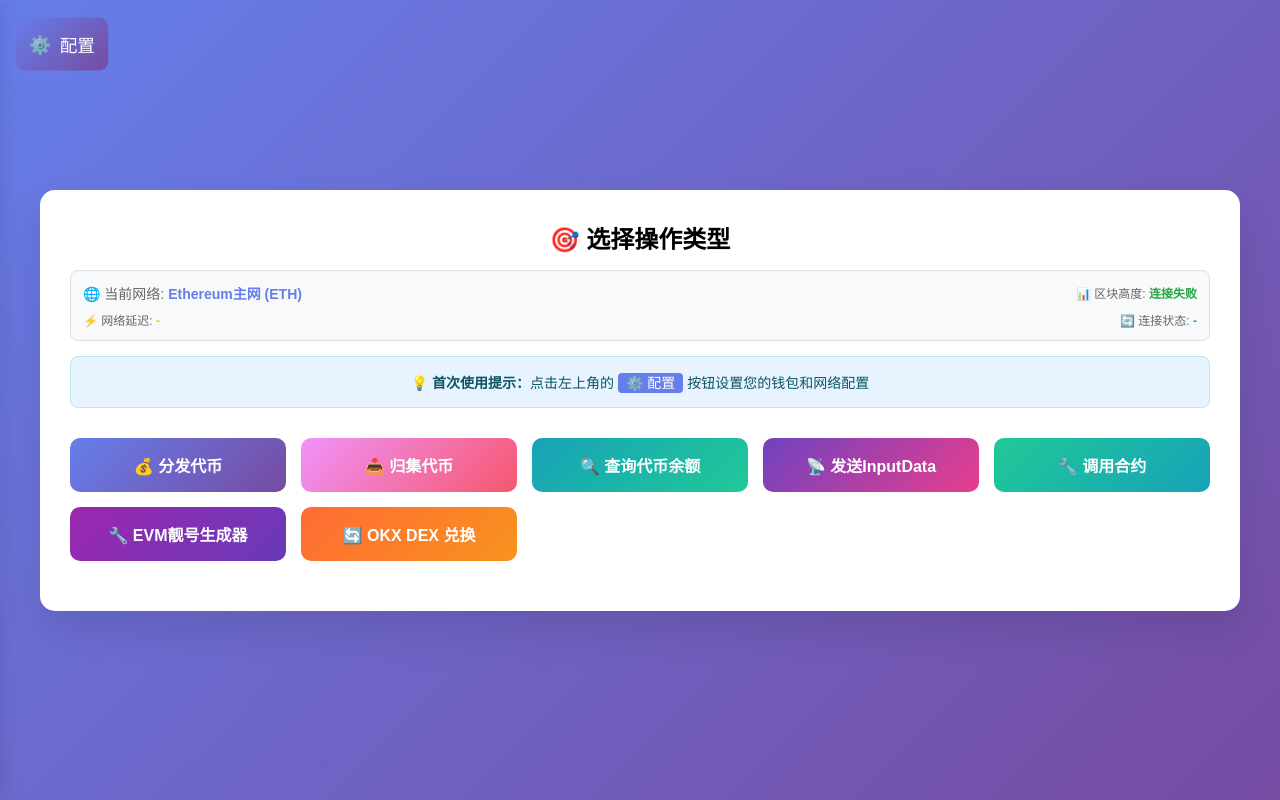
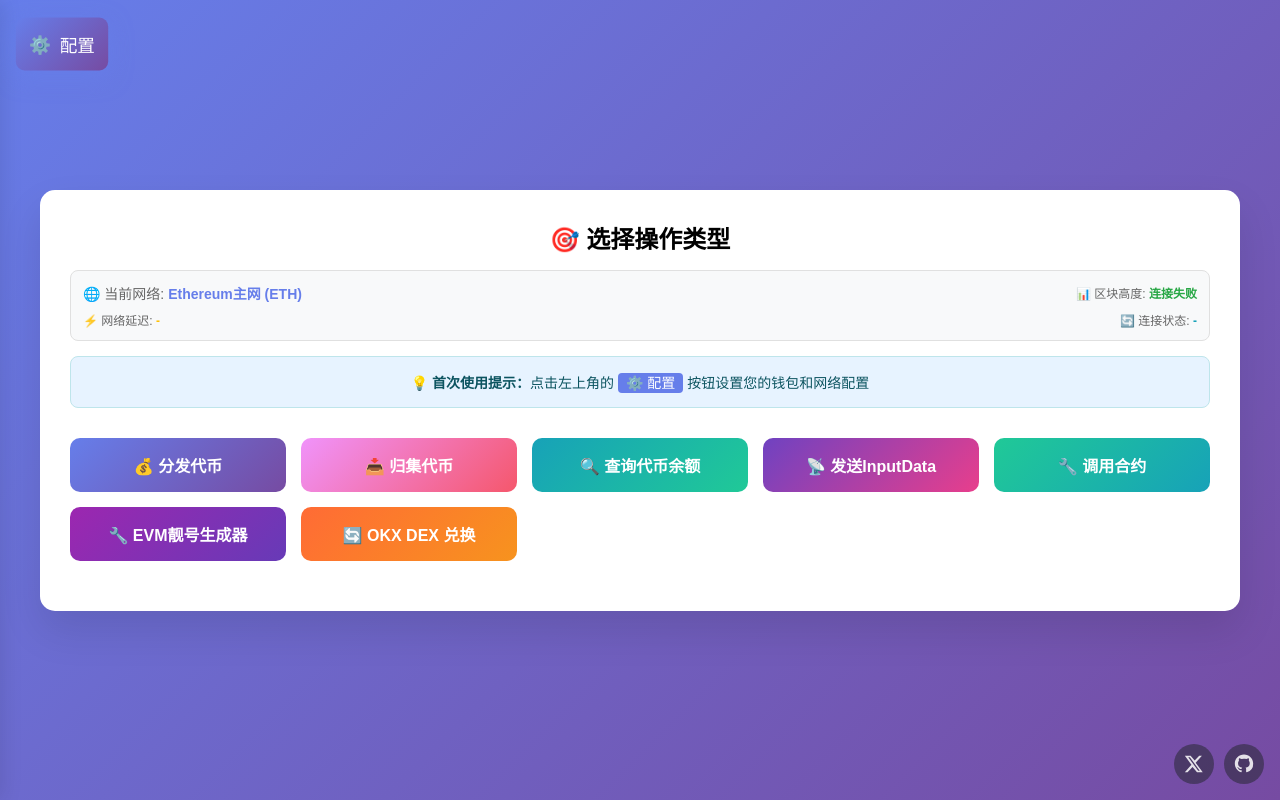
Before and after one commit to Dilemmmmmmma/Web3_tools, a plain HTML site: page index.html in a window 1280 px wide. Drawn offline with Linux system fonts and the light colour scheme.

Commit message:
Add files via upload

```diff
--- a/css/components.css
+++ b/css/components.css
@@ -451,6 +451,45 @@
 .badge-success { background: #d4edda; color: #155724; border: 1px solid #c3e6cb; }
 .badge-info { background: #d1ecf1; color: #0c5460; border: 1px solid #bee5eb; }
 
+/* 底部右侧社交图标浮动条 */
+.social-fab {
+    position: fixed;
+    bottom: 16px;
+    right: 16px;
+    display: flex;
+    gap: 10px;
+    z-index: 1100;
+}
+.social-fab a {
+    display: inline-flex;
+    align-items: center;
+    justify-content: center;
+    width: 40px;
+    height: 40px;
+    border-radius: 50%;
+    background: rgba(33, 37, 41, 0.5); /* 扁平化半透明深色底 */
+    color: rgba(255, 255, 255, 0.85);  /* 同色系（白色系）图标 */
+    text-decoration: none;
+    box-shadow: none;
+    transition: background .15s ease, color .15s ease, transform .15s ease;
+}
+.social-fab a:hover {
+    transform: translateY(-2px);
+    background: rgba(33, 37, 41, 0.7);
+    color: rgba(255, 255, 255, 1);
+}
+.social-fab a svg {
+    width: 20px;
+    height: 20px;
+    fill: currentColor;
+}
+
+/* 适配移动端 */
+@media (max-width: 480px) {
+    .social-fab { bottom: 12px; right: 12px; gap: 8px; }
+    .social-fab a { width: 36px; height: 36px; }
+}
+
 /* Link-like button */
 .btn-link { background: transparent; border: none; color: #007bff; cursor: pointer; font-size: 12px; padding: 0 4px; }
 .btn-link:hover { text-decoration: underline; }
--- a/index.html
+++ b/index.html
@@ -1040,6 +1040,16 @@
     <!-- 全局悬浮提示层 -->
     <div id="tooltipLayer" class="tooltip-layer hidden"></div>
 
+    <!-- 底部右侧社交图标浮动条 -->
+    <div class="social-fab" aria-label="social-links">
+        <a href="https://x.com/Dilemmmmmmma" target="_blank" rel="noopener noreferrer" title="X / Twitter">
+            <svg viewBox="0 0 24 24" aria-hidden="true"><path d="M18.244 2H21.5l-7.5 8.57L22.5 22h-6.86l-5.37-6.47L4.2 22H1L8.9 12.77 1 2h6.94l4.86 5.86L18.24 2Zm-1.2 18h1.86L7.02 4H5.08L17.04 20Z"/></svg>
+        </a>
+        <a href="https://github.com/Dilemmmmmmma/Web3_tools" target="_blank" rel="noopener noreferrer" title="GitHub">
+            <svg viewBox="0 0 24 24" aria-hidden="true"><path d="M12 .5C5.73.5.98 5.24.98 11.5c0 4.86 3.15 8.98 7.51 10.43.55.1.75-.24.75-.54 0-.26-.01-1.12-.02-2.03-3.05.66-3.7-1.3-3.7-1.3-.5-1.27-1.22-1.61-1.22-1.61-.99-.68.07-.67.07-.67 1.09.08 1.66 1.12 1.66 1.12.97 1.66 2.55 1.18 3.17.9.1-.71.38-1.18.68-1.46-2.44-.28-5.01-1.22-5.01-5.43 0-1.2.43-2.18 1.13-2.95-.11-.28-.49-1.42.11-2.96 0 0 .92-.3 3.02 1.13a10.5 10.5 0 0 1 2.75-.37c.93 0 1.87.12 2.75.37 2.1-1.43 3.02-1.13 3.02-1.13.6 1.54.22 2.68.11 2.96.7.77 1.13 1.75 1.13 2.95 0 4.22-2.58 5.15-5.03 5.42.39.34.73 1.01.73 2.04 0 1.47-.01 2.66-.01 3.02 0 .3.2.65.76.54A10.53 10.53 0 0 0 23.02 11.5C23.02 5.24 18.27.5 12 .5Z"/></svg>
+        </a>
+    </div>
+
     <!-- 引入模块脚本 -->
     <script src="js/core.js"></script>
     <script src="js/config.js"></script>
```
